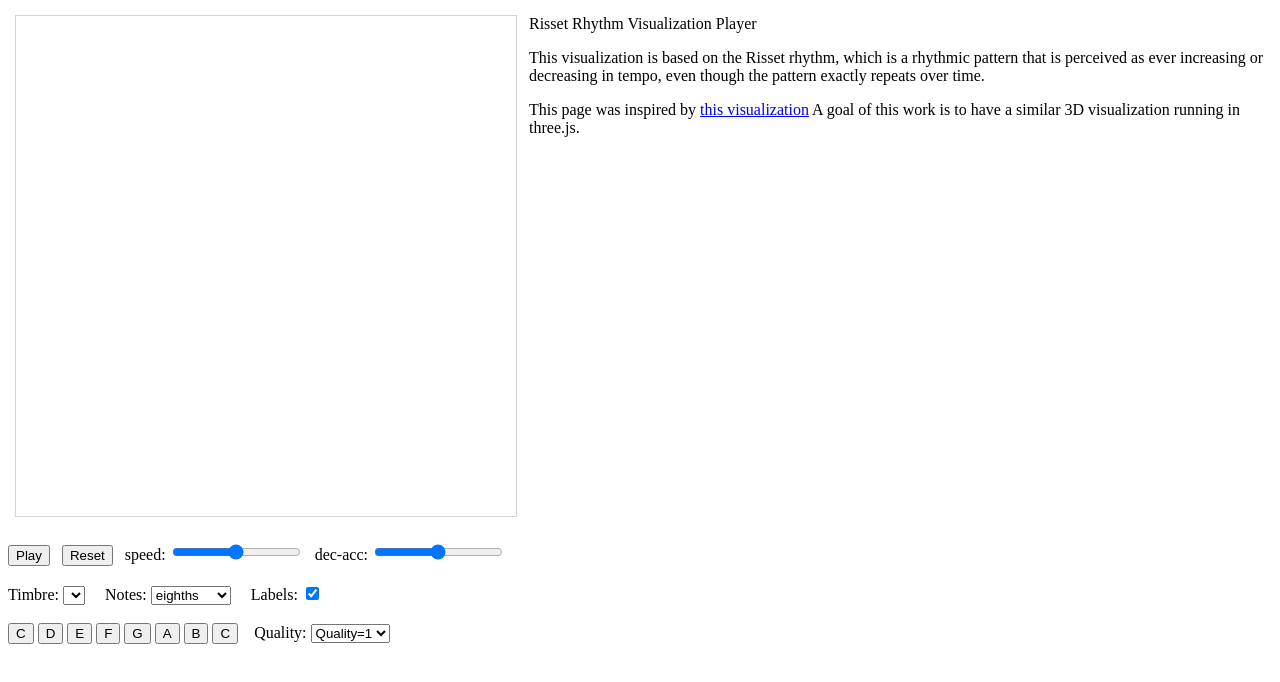
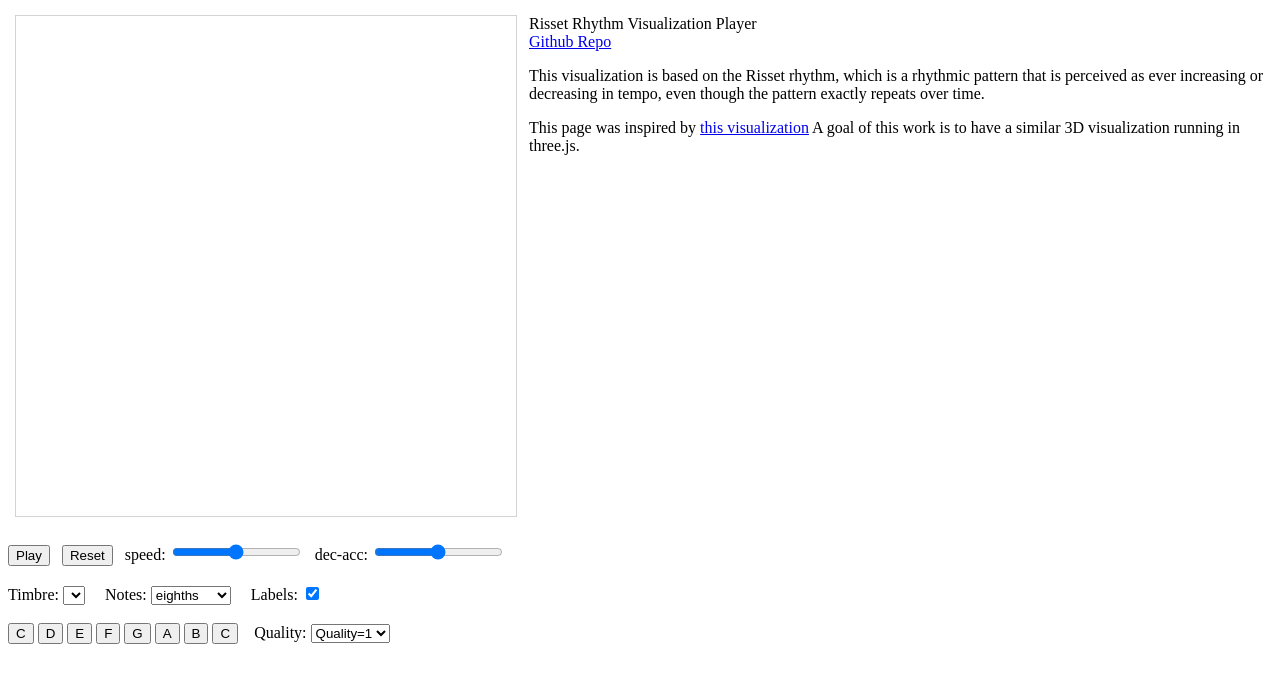
Before and after one commit to WorldViews/RissetCircles, a plain HTML site: page circles.html in a window 1280 px wide. Drawn offline with Linux system fonts and the light colour scheme; a script that the page names is missing.

Commit message:
add github link

```diff
--- a/circles.html
+++ b/circles.html
@@ -58,6 +58,8 @@
             <td>
                 <div>
                     Risset Rhythm Visualization Player
+                    <br>
+                    <a href="github.com/WorldViews/RissetCircles">Github Repo</a>
                     <p></p>
                     This visualization is based on the Risset rhythm, which is a
                     rhythmic pattern that is perceived as ever increasing or
```
